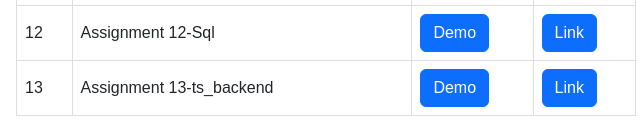
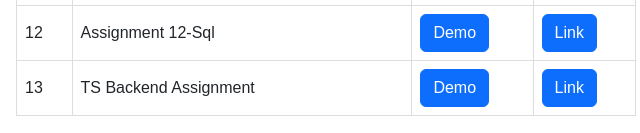
Before and after one commit to EC30/anjalichapagain, a plain HTML site: page index.html in a window 1280 px wide. Shown: the part 803-936 px from the top of the page, 314-954 px from the left. Drawn offline with nearby package versions, Linux system fonts and the light colour scheme.

Commit message:
Ts backend assignment

```diff
--- a/index.html
+++ b/index.html
@@ -146,7 +146,7 @@
         </tr>
         <tr>
             <td>13</td>
-            <td>Assignment 13-ts_backend </td>
+            <td>TS Backend Assignment </td>
             <td>
                 <a href="https://github.com/EC30/anjalichapagain/tree/main/ts_backend"><button type="button" class="btn btn-primary">Demo</button></a>
             </td>
```
